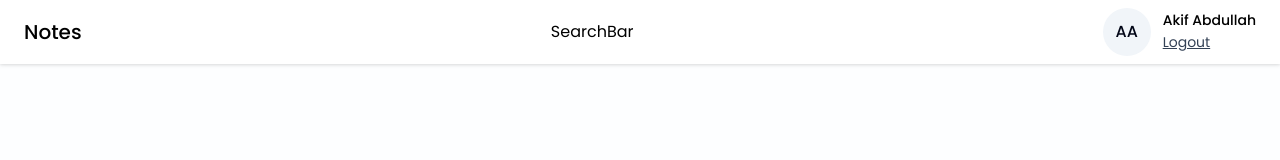
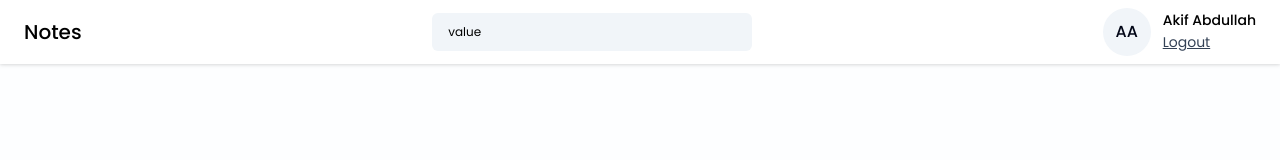
Before and after one commit to Akifcdr/notetakingapp, a React (Vite) app in the folder frontend/notes-app/: page /login in a window 1280 px wide. Shown: the top 160 px of the page. Built offline with nearby package versions, Linux system fonts and the light colour scheme.

Commit message:
updated SearchBar

```diff
--- a/frontend/notes-app/src/components/SearchBar/Searchbar.jsx
+++ b/frontend/notes-app/src/components/SearchBar/Searchbar.jsx
@@ -1,9 +1,16 @@
 import React from 'react'
 
-const Searchbar = () => {
+const Searchbar = ({value,onChange,handleSearch,onClearSearch}) => {
   return (
-    <div>
-      SearchBar
+    <div className="w-80 flex-items-center px-4 bg-slate-100 rounded-md">
+      <input
+      type="text"
+      placeholder='Search Notes'
+      className='w-full text-xs bg-transparent py-[11px] outline-none'
+      value='value'
+      onChange={onChange}
+      />
+
     </div>
   )
 }
```
